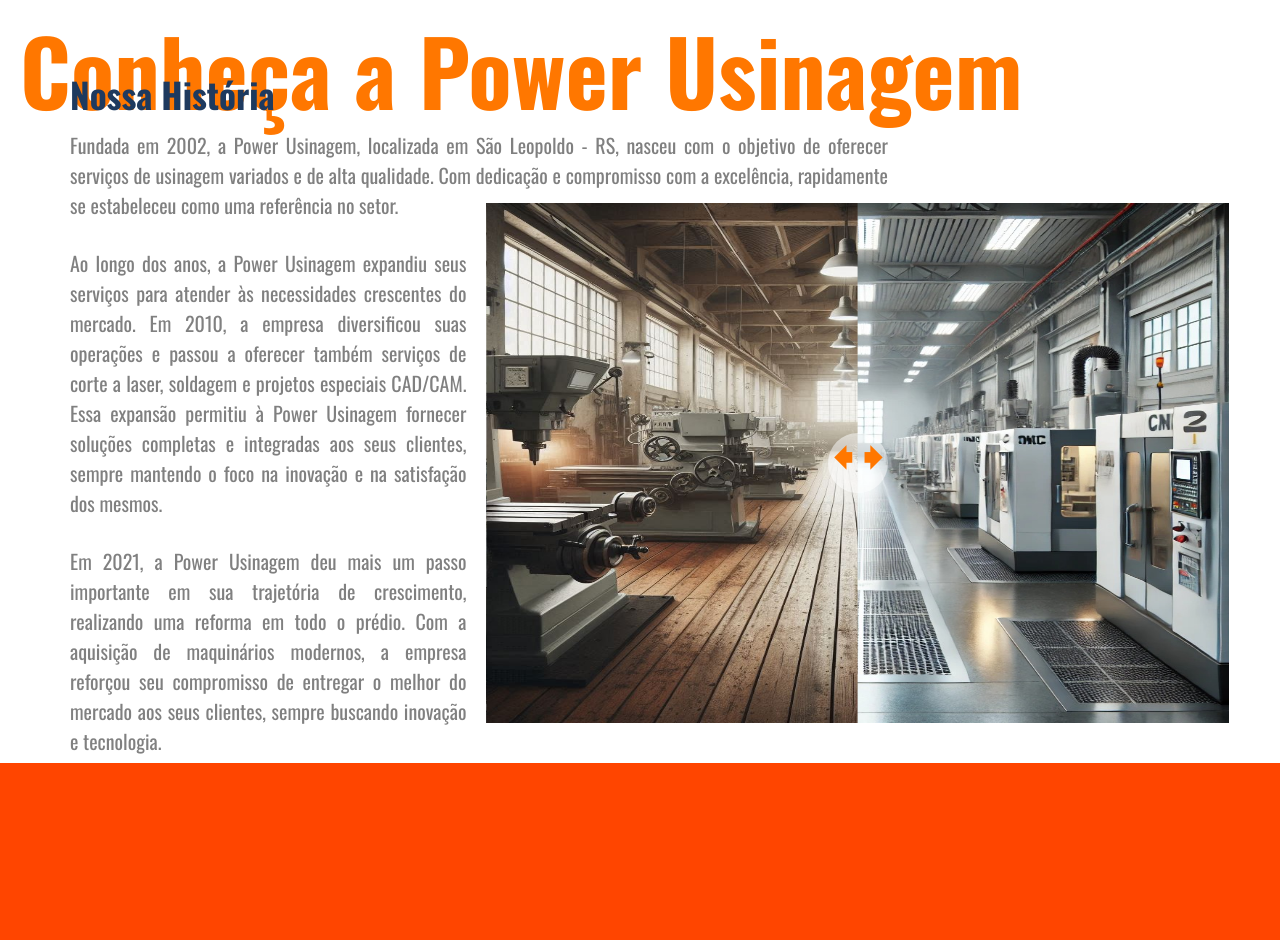
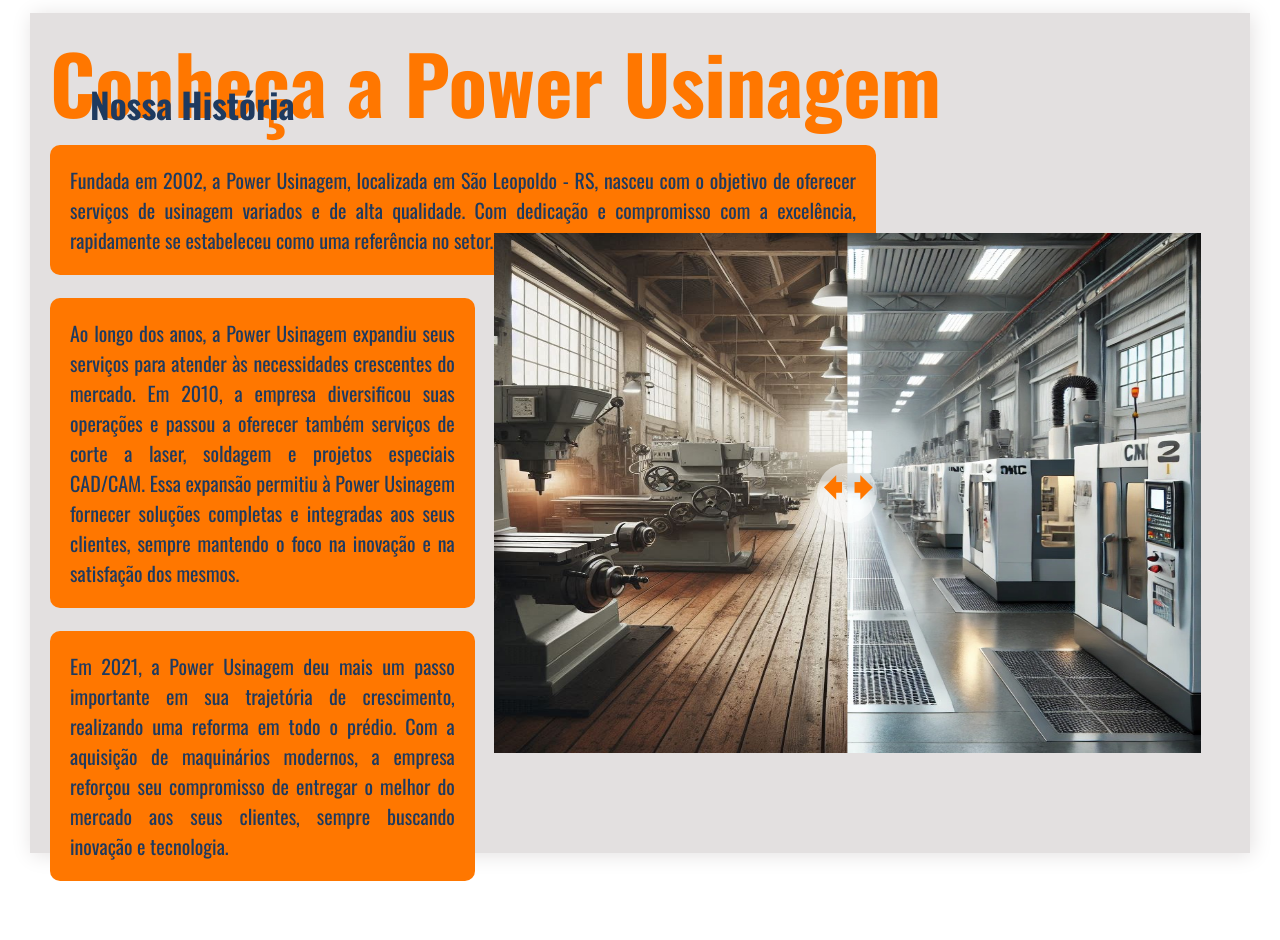
Before and after one commit to KSgui/Power-usinagem, a plain HTML site: page sobre-nos.html in a window 1280 px wide. Shown: the part 737-1677 px from the top of the page. Drawn offline with nearby package versions, Linux system fonts and the light colour scheme.

Commit message:
+um-commit

```diff
--- a/sobre-nos.html
+++ b/sobre-nos.html
@@ -67,7 +67,8 @@
             </div>
             <img src="./src/img/empresa-predio.jpg" class="fotoReal">
         </section>
-        <section class="nossa-historia">
+        <section class="enquadrando">
+            <div class="nossa-historia">
                 <div class="sinopse1">
                     <h2 class="onde-tudo-comecou">Conheça a Power Usinagem</h2>
                     <p class="mini-logo">Nossa História</p>
@@ -76,7 +77,6 @@
                     <span class="contexto sub">Ao longo dos anos, a Power Usinagem expandiu seus serviços para atender às necessidades crescentes do mercado. Em 2010, a empresa diversificou suas operações e passou a oferecer também serviços de corte a laser, soldagem e projetos especiais CAD/CAM. Essa expansão permitiu à Power Usinagem fornecer soluções completas e integradas aos seus clientes, sempre mantendo o foco na inovação e na satisfação dos mesmos.</span>
                     <br>
                     <span class="contexto sub">Em 2021, a Power Usinagem deu mais um passo importante em sua trajetória de crescimento, realizando uma reforma em todo o prédio. Com a aquisição de maquinários modernos, a empresa reforçou seu compromisso de entregar o melhor do mercado aos seus clientes, sempre buscando inovação e tecnologia.</span>
-
                 </div>
                 <div id="antes-depois">
                     <img src="./src/img/chao-de-fabrica-novo.jpg" alt="Imagem 1" class="imagem1">
@@ -86,9 +86,23 @@
                         <span class="seta">&#129082;</span>
                     </div>
                 </div>
+            </div>
         </section>
-        <section class="ideais">
-            <figure class="block"></figure>
+        <section class="valores">
+            <div class="fundoBranco">
+                <figure class="cards">
+                    <img src="" alt="" class="simbolo">
+                    <span class="texto"></span>
+                </figure>
+                <figure class="cards">
+                    <img src="" alt="" class="simbolo">
+                    <span class="texto"></span>
+                </figure>
+                <figure class="cards">
+                    <img src="" alt="" class="simbolo">
+                    <span class="texto"></span>
+                </figure>
+            </div>
         </section>
     </main>
 
--- a/src/sobre-nos.css
+++ b/src/sobre-nos.css
@@ -196,10 +196,18 @@ li:hover {
     align-items: center;
 }
 
+.enquadrando{
+    background-color: #fff;
+}
+
 .nossa-historia{
-    /* height: 100vh; */
+    height: 840px;
     display: flex;
     flex-direction: column;
+    background-color: rgb(227, 224, 224);
+    margin: 30px;
+    box-shadow: 2px 2px 20px rgb(227, 224, 224);
+    /* box-shadow: 0px 4px 6px rgba(0, 0, 0, 0.1), 0px 1px 3px rgba(0, 0, 0, 0.08); */
 }
 
 .sinopse1{
@@ -211,8 +219,8 @@ li:hover {
 }
 
 .onde-tudo-comecou{
-    margin-top: -10px;
-    font-size: 90px;
+    margin-top: -20px;
+    font-size: 80px;
     font-family: "Oswald", sans-serif;
     color: rgb(255, 119, 0);
     position: absolute;
@@ -220,8 +228,8 @@ li:hover {
 
 .mini-logo{
     z-index: 1;
-    margin-top: 55px;
-    margin-left: 50px;
+    margin-top: 35px;
+    margin-left: 40px;
     font-family: "Oswald", sans-serif;
     font-weight: bold;
     color: #1e3a5f;
@@ -230,16 +238,19 @@ li:hover {
 
 .contexto{
     width: 70%;
-    padding: 0 0 0 50px;
-    margin-top: 10px;
+    padding: 20px;
+    margin-top: 15px;
     font-size: 20px;
     font-family: "Oswald", sans-serif;
     text-align: justify;
-    color: gray;
+    color: #1e3a5f;
+    background-color: rgb(255, 119, 0);
+    border-radius: 10px;
 }
 
 .sub{
     width: 36%;
+    margin-top: 5px;
 }
 
 #antes-depois {
@@ -303,8 +314,6 @@ li:hover {
     font-weight: 900;
 }
 
-.ideais{
-    margin-top: 40px;
-    height: 400px;
-    background-color: orangered;
+.valores{
+    width: 100%;
 }
```
Lines whose indentation alone changed are shown as unchanged.
